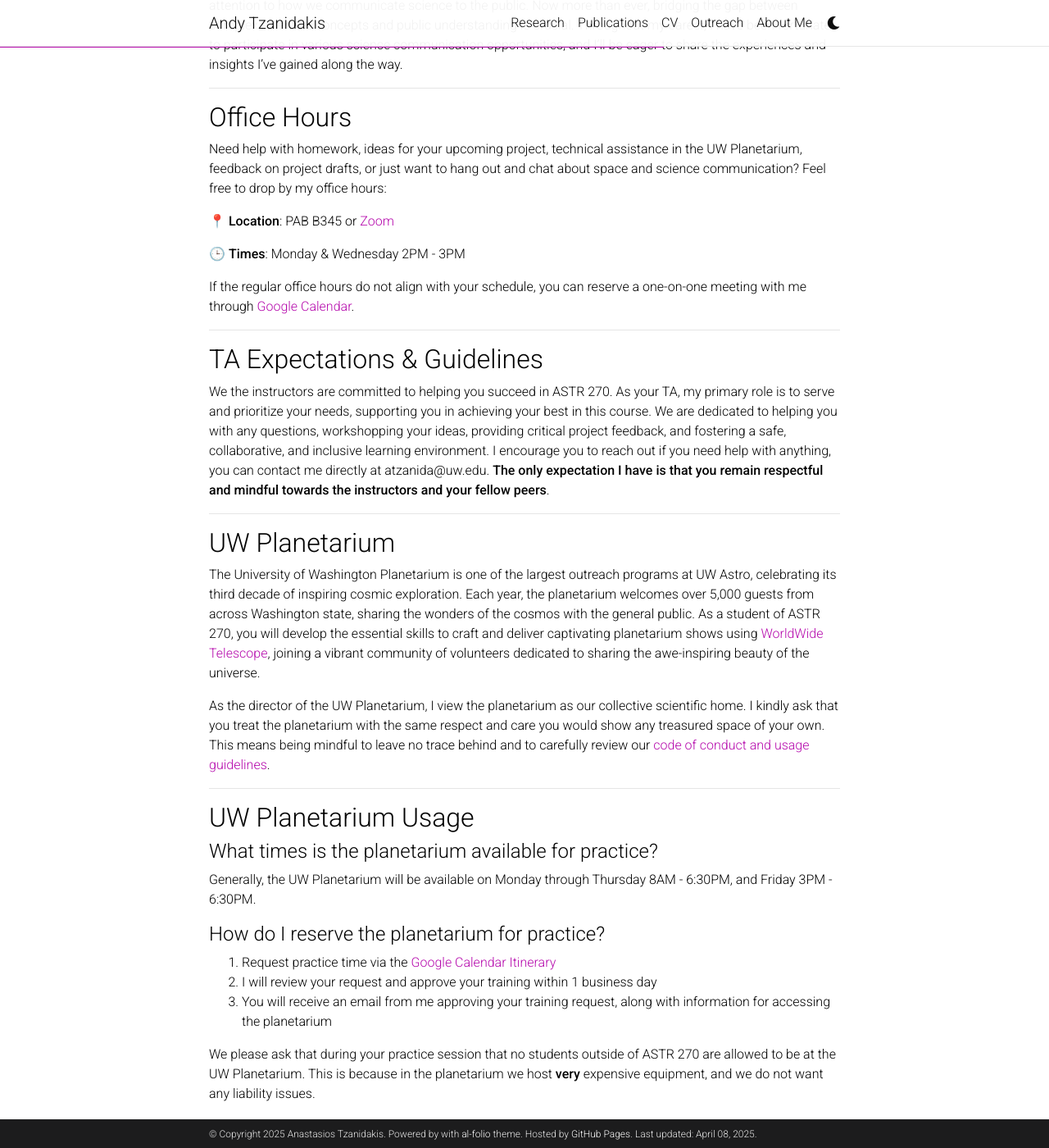
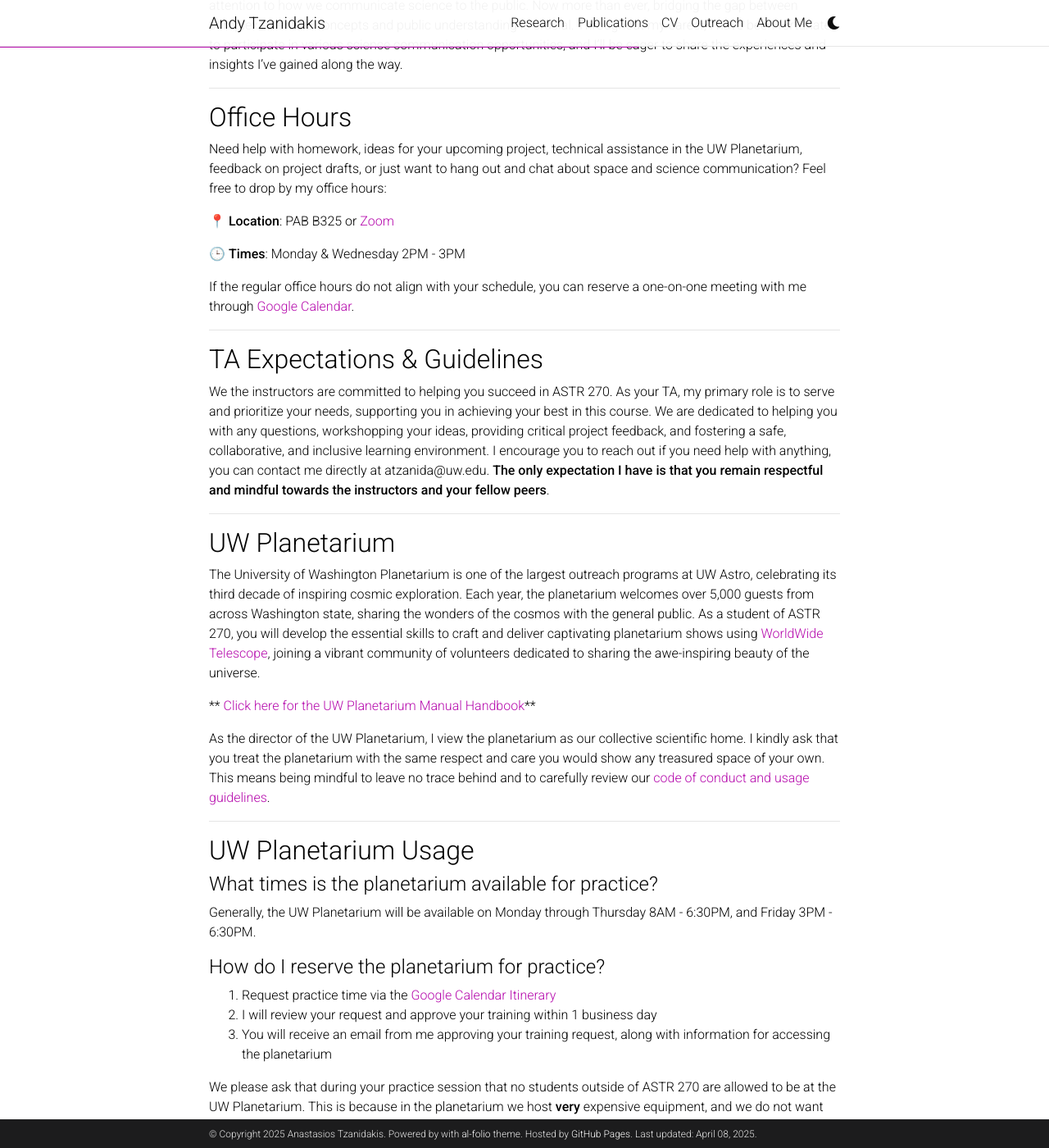
Before and after one commit to AndyTza/andytza.github.io, a Jekyll site: the page built from _pages/astr270.md, in a window 1280 px wide and 1400 px high, scrolled down 653 px. Shown: the whole window at 82% size. Built offline with Jekyll 4.4.1, drawn with Linux system fonts in a browser that asks for light colours; comment, search, counter and statistics services are not loaded; a style sheet for code colours, icons or effects is not loaded.

Commit message:
Adding new

```diff
--- a/_pages/astr270.md
+++ b/_pages/astr270.md
@@ -33,7 +33,7 @@ I'm deeply passionate about science communication and STEM education. I firmly b
 Need help with homework, ideas for your upcoming project, technical assistance in the UW Planetarium, feedback on project drafts, or just want to hang out and chat about space and science communication? Feel free to drop by my office hours:
 
 
-📍 **Location**: PAB B345 or [Zoom](https://washington.zoom.us/my/astroandy)
+📍 **Location**: PAB B325 or [Zoom](https://washington.zoom.us/my/astroandy)
 
 🕒 **Times**: Monday & Wednesday 2PM - 3PM
 
@@ -50,6 +50,8 @@ We the instructors are committed to helping you succeed in ASTR 270. As your TA,
 ## UW Planetarium
 
 The University of Washington Planetarium is one of the largest outreach programs at UW Astro, celebrating its third decade of inspiring cosmic exploration. Each year, the planetarium welcomes over 5,000 guests from across Washington state, sharing the wonders of the cosmos with the general public. As a student of ASTR 270, you will develop the essential skills to craft and deliver captivating planetarium shows using [WorldWide Telescope](http://worldwidetelescope.org/webclient/), joining a vibrant community of volunteers dedicated to sharing the awe-inspiring beauty of the universe.
+
+** [Click here for the UW Planetarium Manual Handbook](https://uw-planetarium.notion.site/?pvs=4)**
 
 As the director of the UW Planetarium, I view the planetarium as our collective scientific home. I kindly ask that you treat the planetarium with the same respect and care you would show any treasured space of your own. This means being mindful to leave no trace behind and to carefully review our [code of conduct and usage guidelines](https://uw-planetarium.notion.site/Planetarium-Guidelines-ASTR-270-aad2c498b1a44ec8a9c48ffc85db6fca?pvs=4).
 
```
